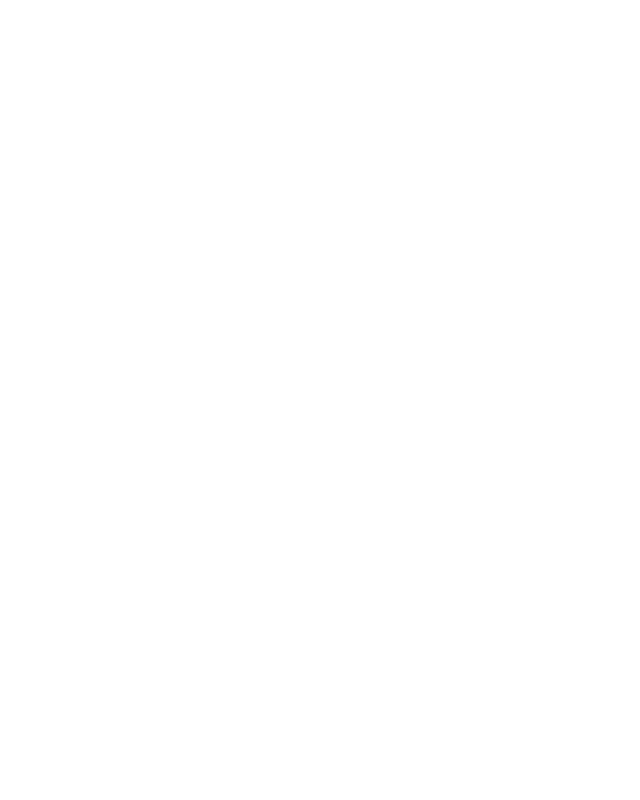
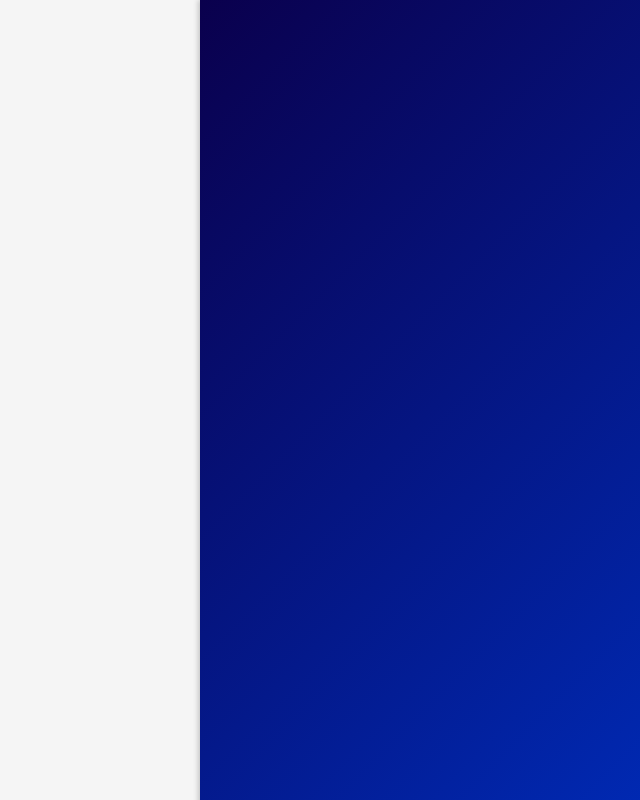
Before and after one commit to Dharana418/E-commerce-System, a React (Create React App) app in the folder ecommece-frontend/: page / in a window 1280 px wide. Shown: the whole page, without its empty margins (640-1280 px from the left). Built offline with nearby package versions, Linux system fonts and the light colour scheme.

Commit message:
login frontend

```diff
--- a/ecommece-frontend/public/index.html
+++ b/ecommece-frontend/public/index.html
@@ -4,40 +4,14 @@
     <meta charset="utf-8" />
     <link rel="icon" href="%PUBLIC_URL%/favicon.ico" />
     <meta name="viewport" content="width=device-width, initial-scale=1" />
-    <meta name="theme-color" content="#000000" />
     <meta
       name="description"
       content="Web site created using create-react-app"
     />
-    <link rel="apple-touch-icon" href="%PUBLIC_URL%/logo192.png" />
-    <!--
-      manifest.json provides metadata used when your web app is installed on a
-      user's mobile device or desktop. See https://developers.google.com/web/fundamentals/web-app-manifest/
-    -->
-    <link rel="manifest" href="%PUBLIC_URL%/manifest.json" />
-    <!--
-      Notice the use of %PUBLIC_URL% in the tags above.
-      It will be replaced with the URL of the `public` folder during the build.
-      Only files inside the `public` folder can be referenced from the HTML.
-
-      Unlike "/favicon.ico" or "favicon.ico", "%PUBLIC_URL%/favicon.ico" will
-      work correctly both with client-side routing and a non-root public URL.
-      Learn how to configure a non-root public URL by running `npm run build`.
-    -->
     <title>React App</title>
   </head>
   <body>
     <noscript>You need to enable JavaScript to run this app.</noscript>
     <div id="root"></div>
-    <!--
-      This HTML file is a template.
-      If you open it directly in the browser, you will see an empty page.
-
-      You can add webfonts, meta tags, or analytics to this file.
-      The build step will place the bundled scripts into the <body> tag.
-
-      To begin the development, run `npm start` or `yarn start`.
-      To create a production bundle, use `npm run build` or `yarn build`.
-    -->
   </body>
 </html>
--- a/ecommece-frontend/src/App.css
+++ b/ecommece-frontend/src/App.css
@@ -1,38 +1,11 @@
-.App {
-  text-align: center;
+.slidebar {
+  position: fixed;
+  top: 0;
+  right: 0;
+  width: 400px;
+  height: 100vh;
+  background: linear-gradient(135deg, #0a004d, #002ab5);
+  box-shadow: -2px 0 5px rgba(0, 0, 0, 0.2);
+  color: white;
+  padding: 20px;
 }
-
-.App-logo {
-  height: 40vmin;
-  pointer-events: none;
-}
-
-@media (prefers-reduced-motion: no-preference) {
-  .App-logo {
-    animation: App-logo-spin infinite 20s linear;
-  }
-}
-
-.App-header {
-  background-color: #282c34;
-  min-height: 100vh;
-  display: flex;
-  flex-direction: column;
-  align-items: center;
-  justify-content: center;
-  font-size: calc(10px + 2vmin);
-  color: white;
-}
-
-.App-link {
-  color: #61dafb;
-}
-
-@keyframes App-logo-spin {
-  from {
-    transform: rotate(0deg);
-  }
-  to {
-    transform: rotate(360deg);
-  }
-}
--- a/ecommece-frontend/src/App.js
+++ b/ecommece-frontend/src/App.js
@@ -2,8 +2,10 @@
 
 function App() {
   return (
-    <div id="root">
-    </div>
+    <>
+      <div className="slidebar">
+      </div>
+    </>
   );
 }
 
--- a/ecommece-frontend/src/index.css
+++ b/ecommece-frontend/src/index.css
@@ -5,6 +5,15 @@
     sans-serif;
   -webkit-font-smoothing: antialiased;
   -moz-osx-font-smoothing: grayscale;
+  background-color: #f5f5f5;
+}
+
+h1 {
+  color: white;
+  margin: 0;
+  padding: 20px;
+  background-color: #3498db;
+  text-align: center;
 }
 
 code {
--- a/ecommece-frontend/src/index.js
+++ b/ecommece-frontend/src/index.js
@@ -6,8 +6,6 @@
 
 const root = ReactDOM.createRoot(document.getElementById('root'));
 root.render(
-	<React.StrictMode>
-		<App />
-	</React.StrictMode>
+	<App />
 );
 reportWebVitals();
```
